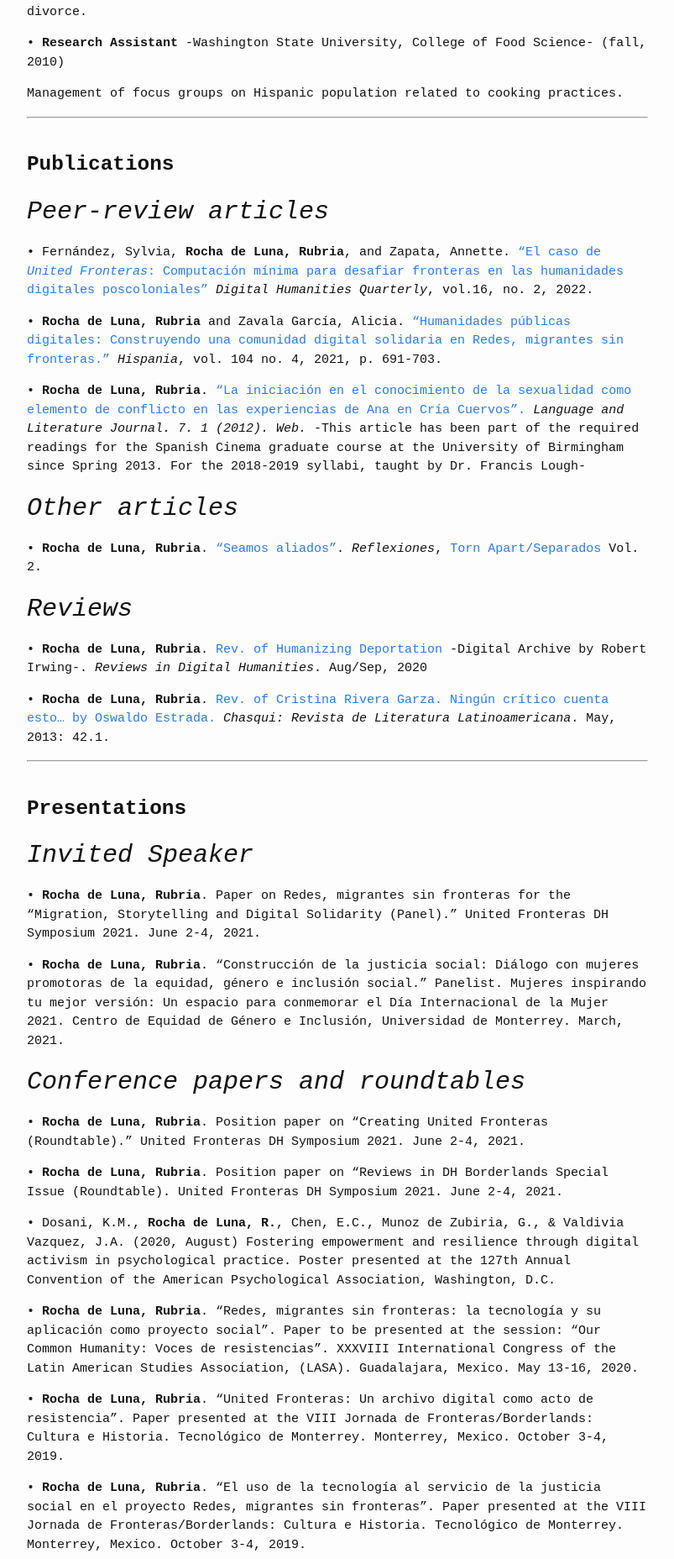
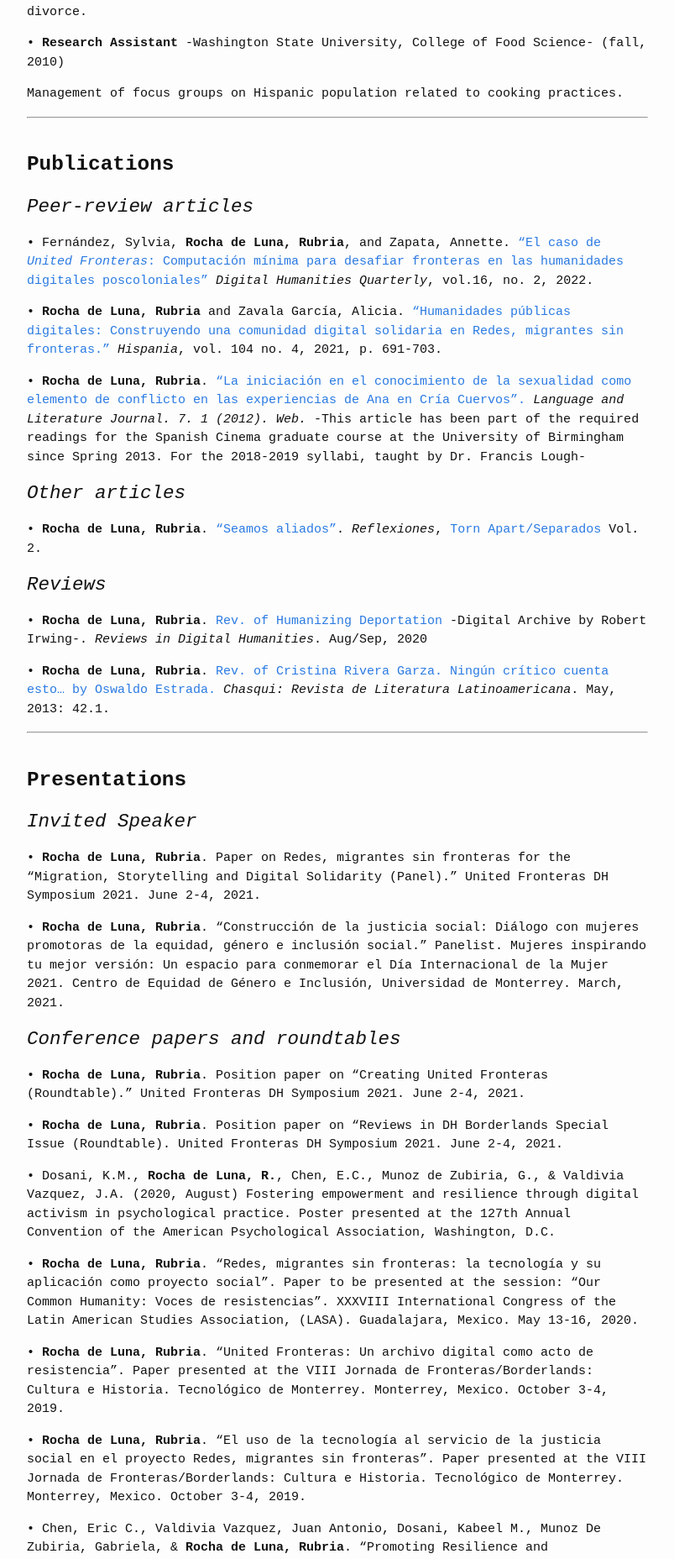
Before and after one commit to RubriaR/rubriarocha, a Jekyll site: the page built from research.md, in a window 1280 px wide. Shown: the part 1018-2874 px from the top of the page at 84% size, without its empty margins (238-1041 px from the left). Built offline with Jekyll 4.4.1, drawn with Linux system fonts in a browser that asks for light colours.

```diff
--- a/research.md
+++ b/research.md
@@ -48,7 +48,7 @@ Management of focus groups on Hispanic population related to cooking practices.
 
 ### **Publications**
 
-## *Peer-review articles*
+# *Peer-review articles*
 
 • Fernández, Sylvia, **Rocha de Luna, Rubria**, and Zapata, Annette. ["El caso de *United Fronteras*: Computación mínima para desafiar fronteras en las humanidades digitales poscoloniales"] *Digital Humanities Quarterly*, vol.16, no. 2, 2022.
 
@@ -56,11 +56,11 @@ Management of focus groups on Hispanic population related to cooking practices.
 
 •	**Rocha de Luna, Rubria**. [“La iniciación en el conocimiento de la sexualidad como elemento de conflicto en las experiencias de Ana en Cría Cuervos”.] *Language and Literature Journal. 7. 1 (2012). Web.* -This article has been part of the required readings for the Spanish Cinema graduate course at the University of Birmingham since Spring 2013. For the 2018-2019 syllabi, taught by Dr. Francis Lough-
 
-## *Other articles*
+# *Other articles*
 
 •	**Rocha de Luna, Rubria**. ["Seamos aliados"]. *Reflexiones*, [Torn Apart/Separados] Vol. 2.
 
-## *Reviews*
+# *Reviews*
 
 • **Rocha de Luna, Rubria**. [Rev. of Humanizing Deportation] -Digital Archive by Robert Irwing-. *Reviews in Digital Humanities*. Aug/Sep, 2020
 
@@ -71,13 +71,13 @@ Management of focus groups on Hispanic population related to cooking practices.
 <br>
 ### **Presentations**
 
-## *Invited Speaker*
+# *Invited Speaker*
 
 •	**Rocha de Luna, Rubria**. Paper on Redes, migrantes sin fronteras for the “Migration, Storytelling and Digital Solidarity (Panel).” United Fronteras DH Symposium 2021. June 2-4, 2021.
 
 •	**Rocha de Luna, Rubria**. “Construcción de la justicia social: Diálogo con mujeres promotoras de la equidad, género e inclusión social.” Panelist. Mujeres inspirando tu mejor versión: Un espacio para conmemorar el Día Internacional de la Mujer 2021. Centro de Equidad de Género e Inclusión, Universidad de Monterrey. March, 2021.
 
-## *Conference papers and roundtables*
+# *Conference papers and roundtables*
 
 • **Rocha de Luna, Rubria**. Position paper on “Creating United Fronteras (Roundtable).” United Fronteras DH Symposium 2021. June 2-4, 2021.
 
```
